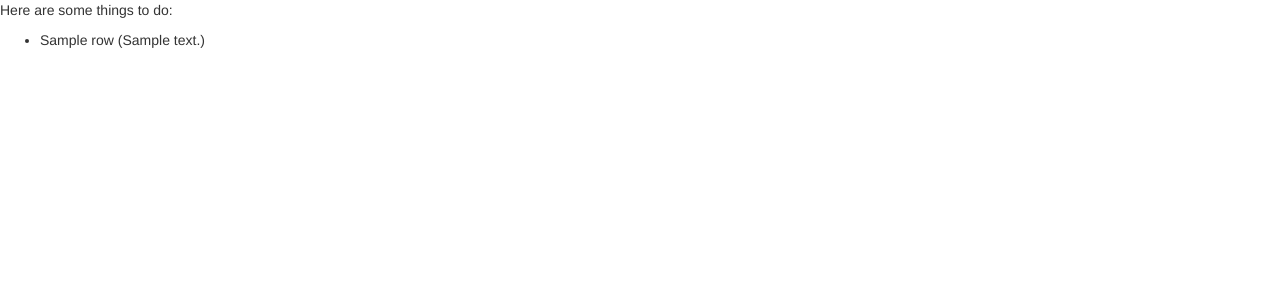
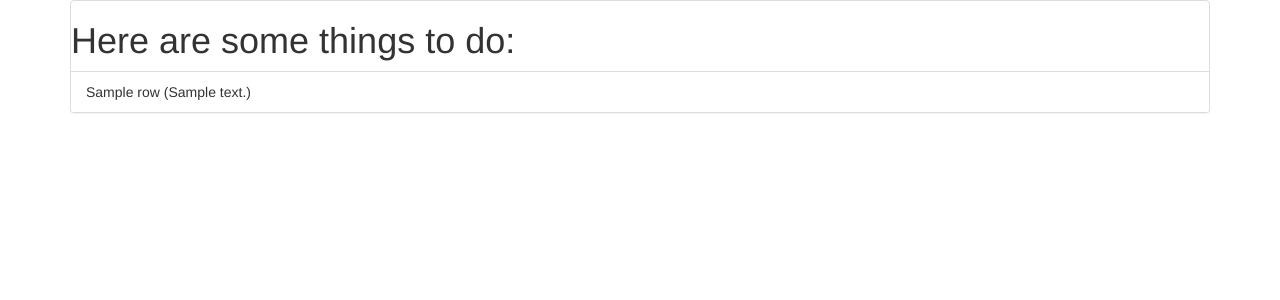
Before and after one commit to robert-hardy/FullStackQuants_Part1, a Flask app: template app/templates/homepage.html in a window 1280 px wide. Shown: the top 300 px of the page. Run offline with Flask 2, Linux system fonts and the light colour scheme; the template is opened without the code that fills it: most values are stand-ins (such as "Sample title", 1, 10 or a date in 2020); some libraries are stand-ins or nearby versions.

Commit message:
Add Boostrap.

```diff
--- a/app/templates/homepage.html
+++ b/app/templates/homepage.html
@@ -4,12 +4,18 @@
         <title>Hello World!</title>
     </head>
     <body>
-        <p id="change-me">Here are some things to do:</p>
-        <ul>
-          {% for row in rows %}
-          <li>{{ row.title }} ({{ row.notes }})</li>
-          {% endfor %}
-        </ul>
+      <div class="container">
+        <div class="panel panel-default">
+          <div class="panel-title">
+            <h1>Here are some things to do:</h1>
+          </div>
+          <ul class="list-group">
+            {% for row in rows %}
+            <li class="list-group-item">{{ row.title }} ({{ row.notes }})</li>
+            {% endfor %}
+          </ul>
+        </div>
+      </div>
     <link rel="stylesheet" href="https://cdnjs.cloudflare.com/ajax/libs/twitter-bootstrap/3.3.7/css/bootstrap.min.css" />
     </body>
 </html>
```
